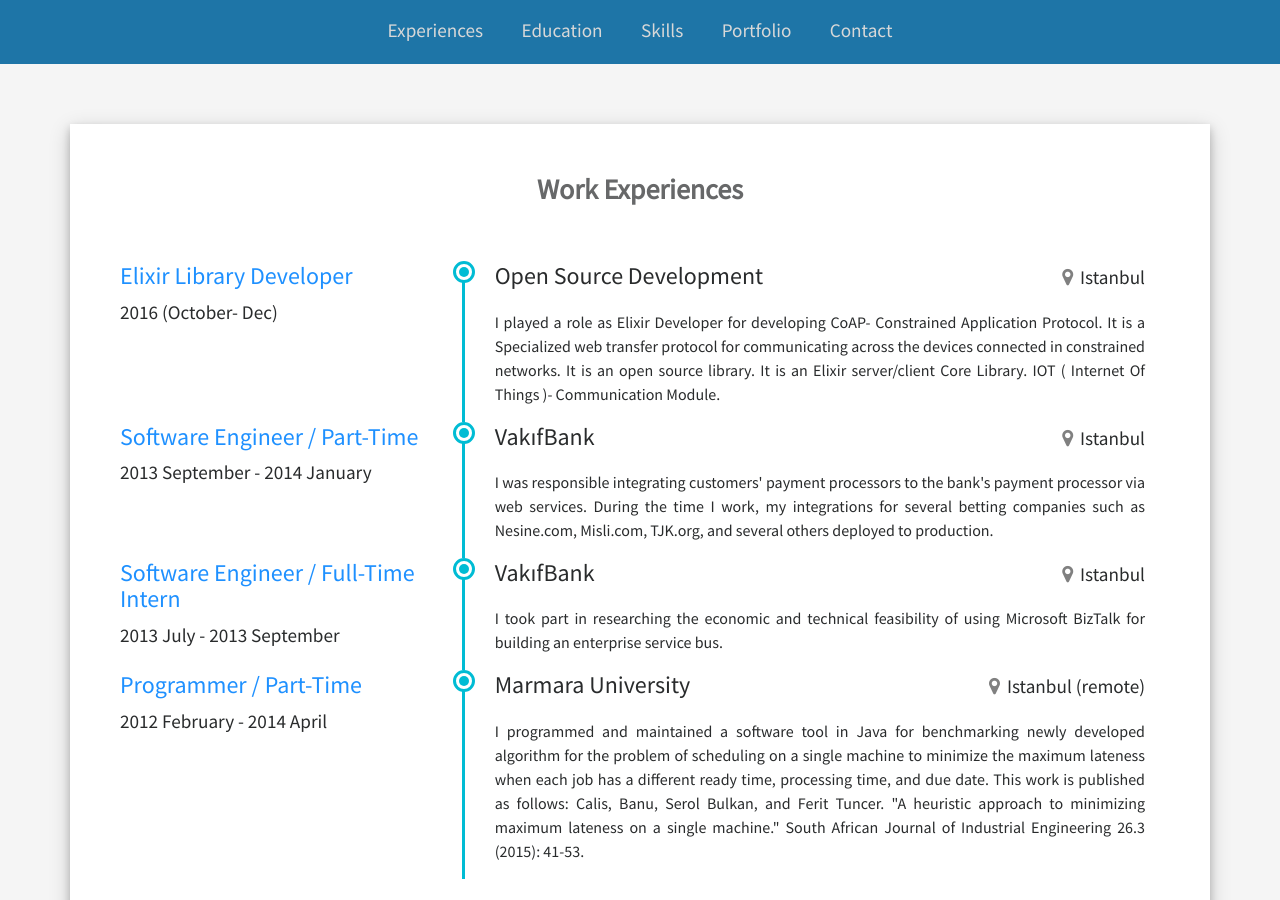
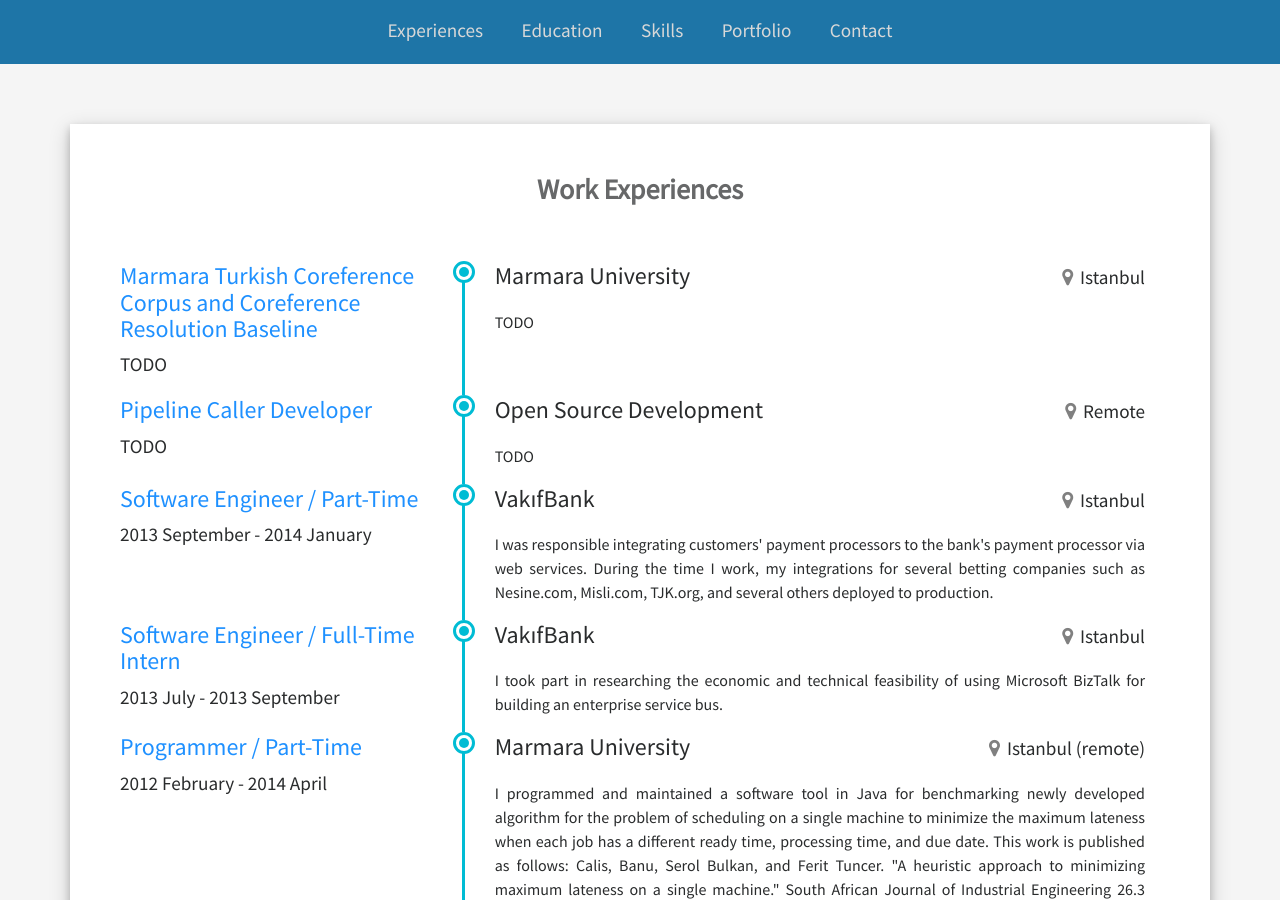
Before and after one commit to ferittuncer/ferittuncer.github.io, a Jekyll site: the page built from index.html, in a window 1280 px wide and 900 px high, scrolled down 705 px. Built offline with Jekyll 4.4.1, drawn with Linux system fonts in a browser that asks for light colours; a style sheet for code colours, icons or effects is not loaded.

Commit message:
Update experiences.yaml

```diff
--- a/_data/experiences.yaml
+++ b/_data/experiences.yaml
@@ -1,14 +1,17 @@
 
-
-- title: Elixir Library Developer
-  period: 2016 (October- Dec)
-  company: Open Source Development
+- title: Marmara Turkish Coreference Corpus and Coreference Resolution Baseline
+  period: TODO
+  company: Marmara University
   location: Istanbul
   description: >
-    I played a role as Elixir Developer for developing CoAP- Constrained Application Protocol. It is a Specialized web transfer protocol for
-    communicating across the devices connected in constrained networks. It is an open source library. It is an Elixir server/client Core Library.
-    IOT ( Internet Of Things )- Communication Module.
+    TODO
 
+- title: Pipeline Caller Developer
+  period: TODO
+  company: Open Source Development
+  location: Remote
+  description: >
+    TODO
 
 - title: Software Engineer / Part-Time
   period: 2013 September - 2014 January
```
